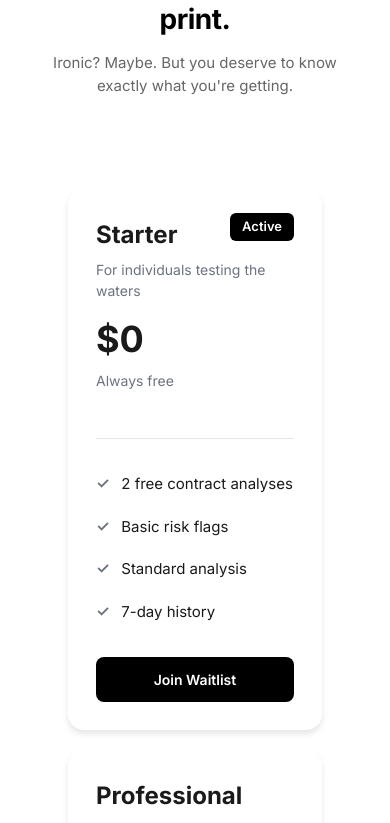
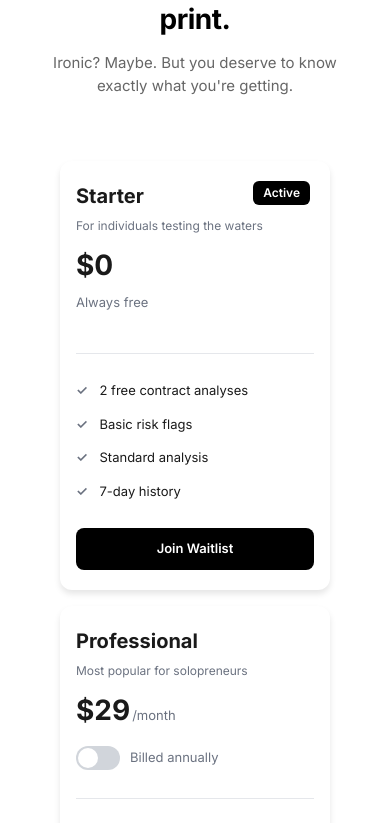
Before and after one commit to daniel-ronai/clauso, a Next.js app: page / in a window 390 px wide. Shown: the part 5140-5963 px from the top of the page. Built offline with nearby package versions, Linux system fonts and the light colour scheme; no server answers.

Commit message:
feat(frontend): enchancement 13

```diff
--- a/app/globals.css
+++ b/app/globals.css
@@ -1722,8 +1722,6 @@ p {
   padding-top: 24px;
   border-top: 1px solid #e5e7eb;
   flex-grow: 1;
-  justify-content: center;
-  align-items: center;
 }
 
 .waitlist-features li {
@@ -1763,3 +1761,100 @@ p {
 .waitlist-cta-button:active {
   transform: scale(0.98);
 }
+
+/* Mobile Styles */
+@media (max-width: 768px) {
+  .waitlist-pricing-container {
+    padding: 40px 16px;
+  }
+
+  .waitlist-cards-wrapper {
+    gap: 16px;
+  }
+
+  .waitlist-pricing-card {
+    padding: 24px 20px;
+    border-radius: 12px;
+  }
+
+  .waitlist-active-badge {
+    top: 20px;
+    right: 20px;
+    font-size: 12px;
+    padding: 3px 10px;
+  }
+
+  .waitlist-card-header h3 {
+    font-size: 22px;
+  }
+
+  .waitlist-card-header p {
+    font-size: 13px;
+    margin-bottom: 16px;
+  }
+
+  .waitlist-price-amount {
+    font-size: 32px;
+  }
+
+  .waitlist-price-period {
+    font-size: 13px;
+  }
+
+  .waitlist-billing-info {
+    font-size: 13px;
+    margin-bottom: 20px;
+    min-height: 40px;
+  }
+
+  .waitlist-toggle-container {
+    margin-bottom: 20px;
+    min-height: 40px;
+  }
+
+  .waitlist-toggle-label {
+    font-size: 13px;
+  }
+
+  .waitlist-features {
+    padding-top: 20px;
+  }
+
+  .waitlist-features li {
+    padding: 8px 0;
+    font-size: 14px;
+  }
+
+  .waitlist-cta-button {
+    padding: 11px;
+    font-size: 13px;
+    margin-top: 20px;
+  }
+}
+
+@media (max-width: 480px) {
+  .waitlist-pricing-container {
+    padding: 32px 12px;
+  }
+
+  .waitlist-pricing-card {
+    padding: 20px 16px;
+  }
+
+  .waitlist-card-header h3 {
+    font-size: 20px;
+  }
+
+  .waitlist-card-header p {
+    font-size: 12px;
+  }
+
+  .waitlist-price-amount {
+    font-size: 28px;
+  }
+
+  .waitlist-features li {
+    font-size: 13px;
+    padding: 7px 0;
+  }
+}
```
